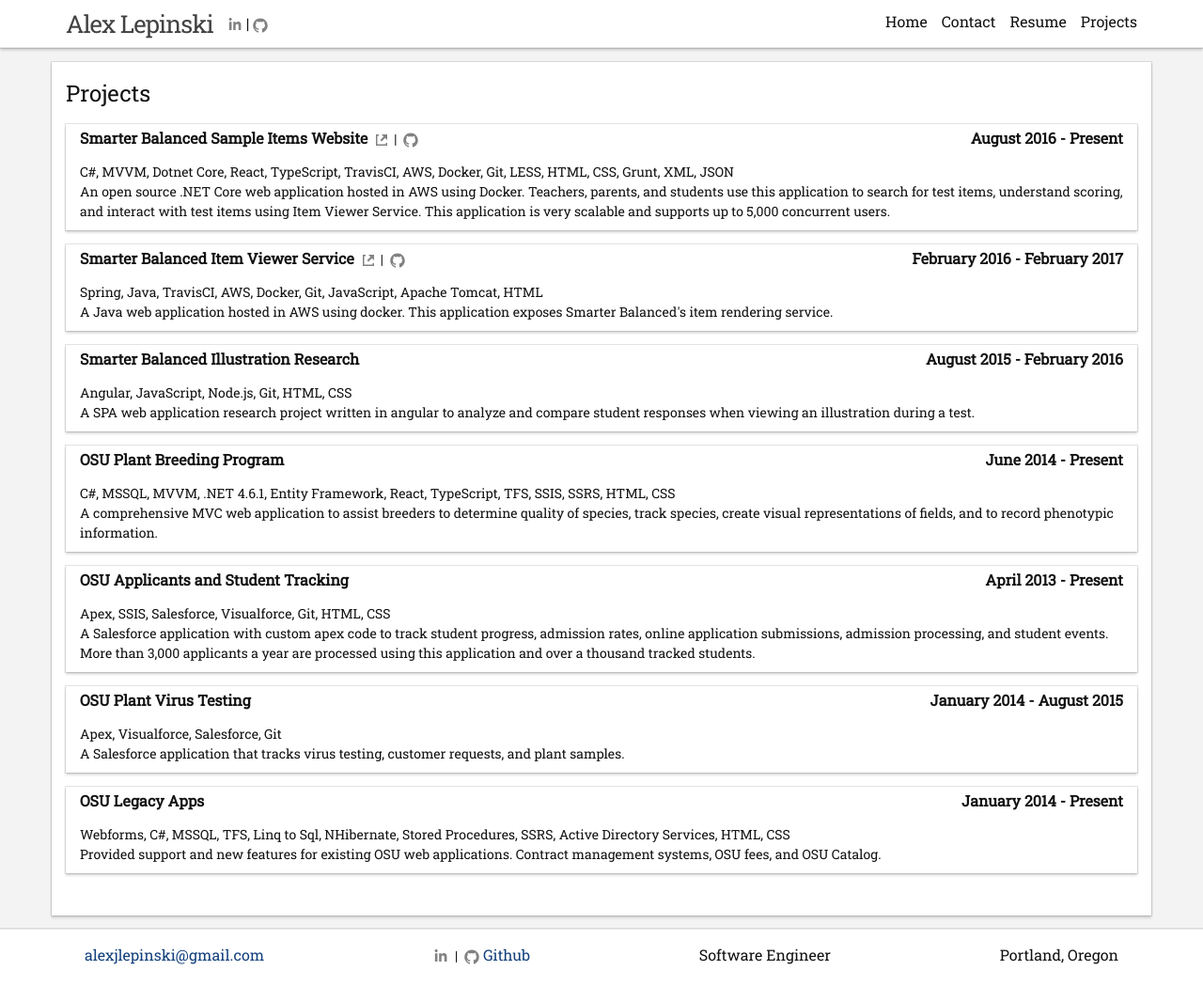
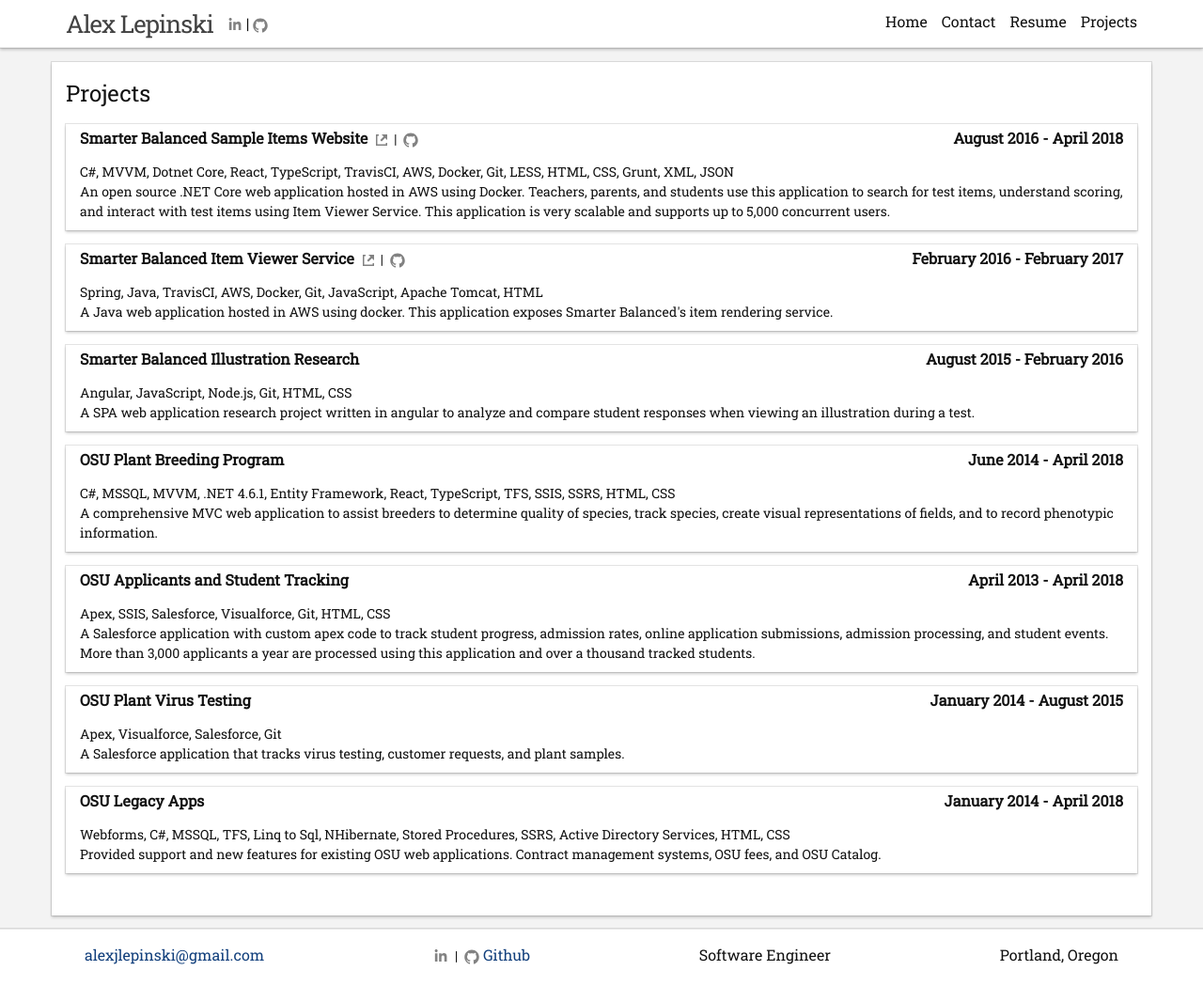
Before and after one commit to alexlepinski/alexlepinski.github.io, a Jekyll site: the page built from projects.html, in a window 1280 px wide. Shown: the whole page at 94% size. Built offline with Jekyll 4.4.1, drawn with Linux system fonts in a browser that asks for light colours; some web fonts are replaced.

Commit message:
Fixed projects timeline to end with cass end

```diff
--- a/projects.html
+++ b/projects.html
@@ -19,7 +19,7 @@
           linktext="" %}
         </span>
       </div>
-      <div class="dates">August 2016 - Present</div>
+      <div class="dates">August 2016 - April 2018</div>
     </div>
     <div class="body">
       <div class="framework">
@@ -84,7 +84,7 @@
   <div class="section">
     <div class="header">
       <div class="title">OSU Plant Breeding Program</div>
-      <div class="dates">June 2014 - Present</div>
+      <div class="dates">June 2014 - April 2018</div>
     </div>
     <div class="body">
       <div class="framework">
@@ -103,7 +103,7 @@
   <div class="section">
     <div class="header">
       <div class="title">OSU Applicants and Student Tracking</div>
-      <div class="dates">April 2013 - Present</div>
+      <div class="dates">April 2013 - April 2018</div>
     </div>
     <div class="body">
       <div class="framework">
@@ -137,7 +137,7 @@
   <div class="section">
     <div class="header">
       <div class="title">OSU Legacy Apps</div>
-      <div class="dates">January 2014 - Present</div>
+      <div class="dates">January 2014 - April 2018</div>
     </div>
     <div class="body">
       <div class="framework">
```
Also changed, not shown: index.html (+4 -4 lines).
